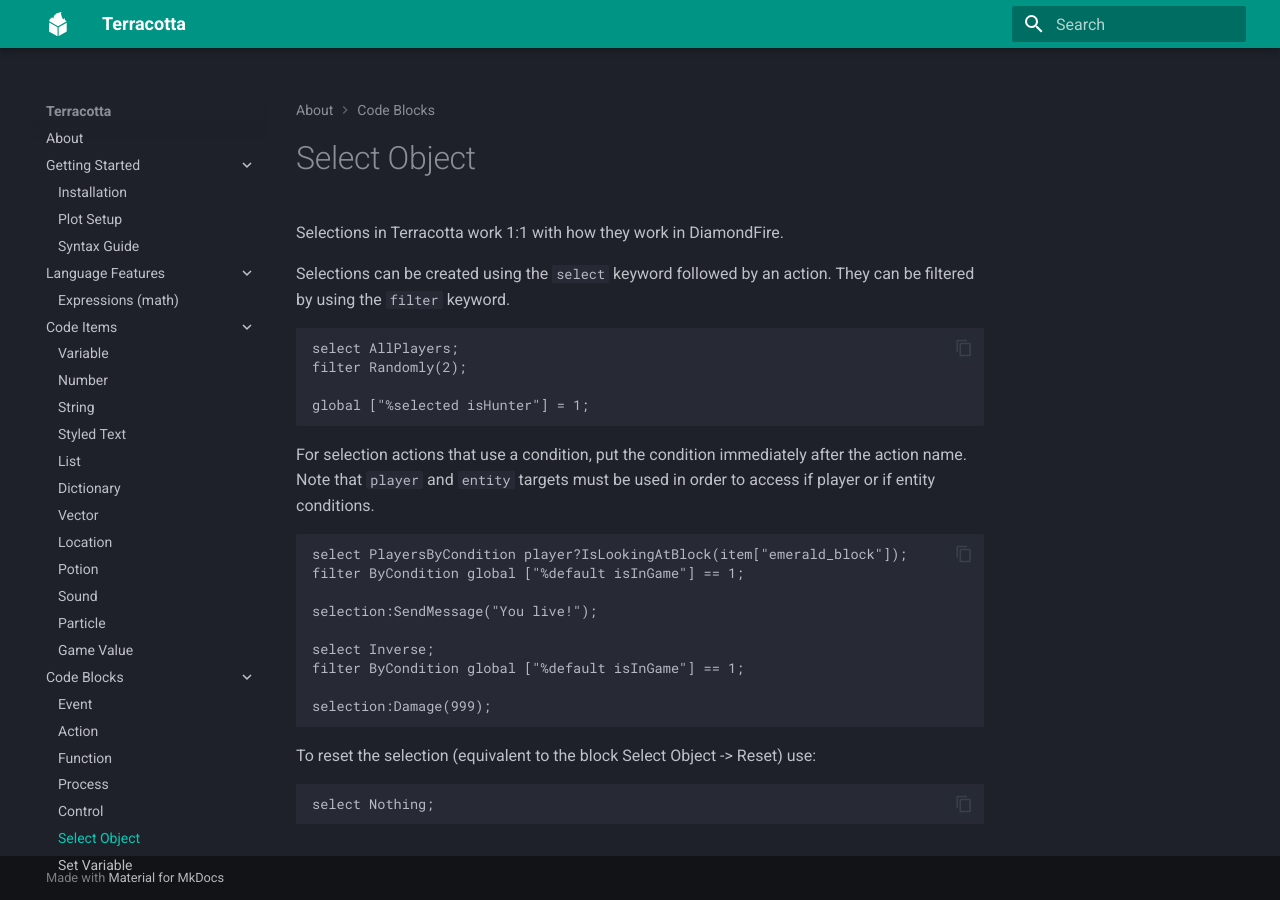
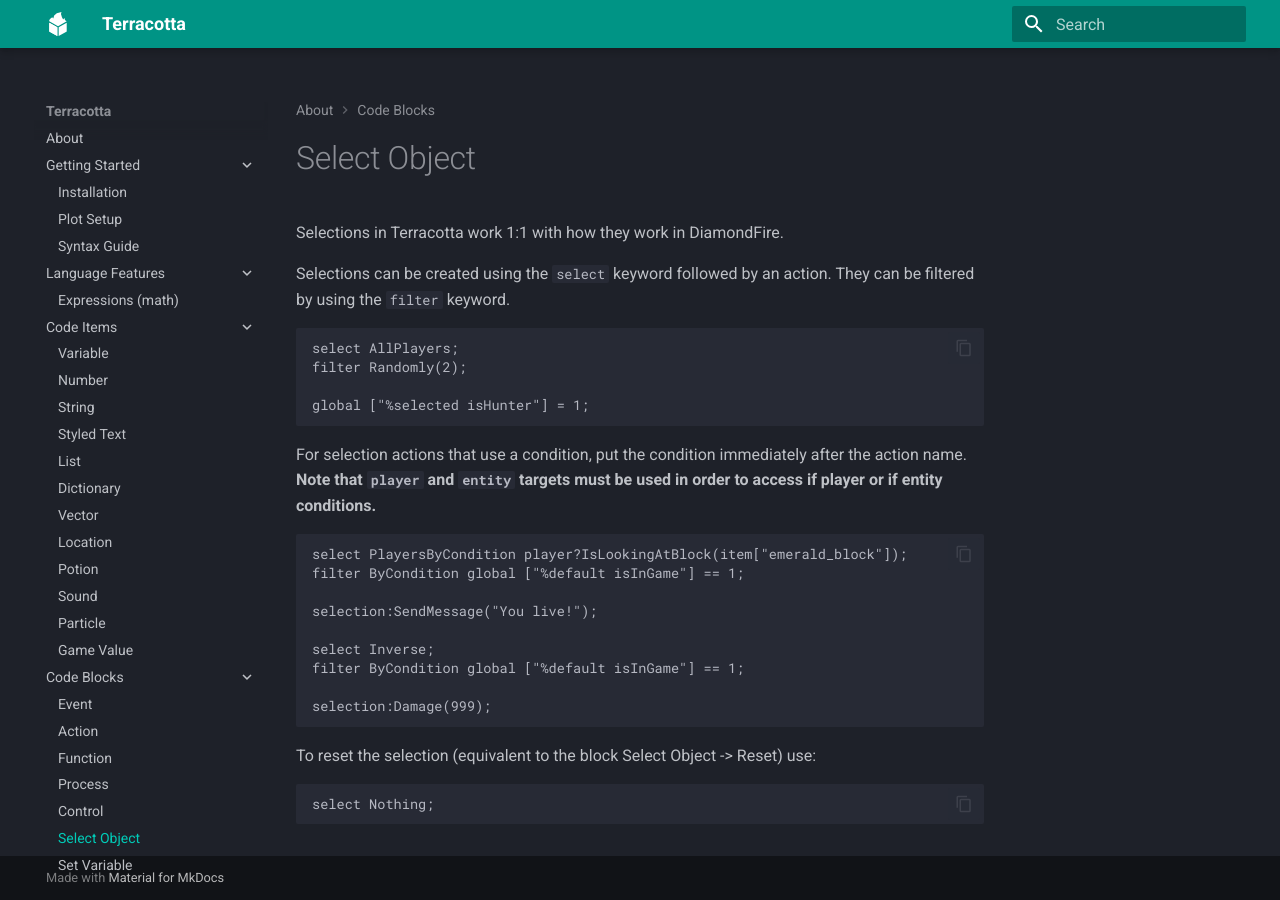
Before and after one commit to Owlfroggy/terracotta-docs, an MkDocs documentation site: the page built from docs/codeblocks/select_object.md, in a window 1280 px wide. Built offline with MkDocs 1.6.1 and Material for MkDocs 9.7.7, drawn with Linux system fonts in a browser that asks for light colours.

Commit message:
someone's definitely gonna miss this and be really confused

````diff
--- a/docs/codeblocks/select_object.md
+++ b/docs/codeblocks/select_object.md
@@ -9,7 +9,7 @@ filter Randomly(2);
 global ["%selected isHunter"] = 1;
 ```
 
-For selection actions that use a condition, put the condition immediately after the action name. Note that `player` and `entity` targets must be used in order to access if player or if entity conditions.
+For selection actions that use a condition, put the condition immediately after the action name. **Note that `player` and `entity` targets must be used in order to access if player or if entity conditions.**
 
 ```tc
 select PlayersByCondition player?IsLookingAtBlock(item["emerald_block"]);
````
